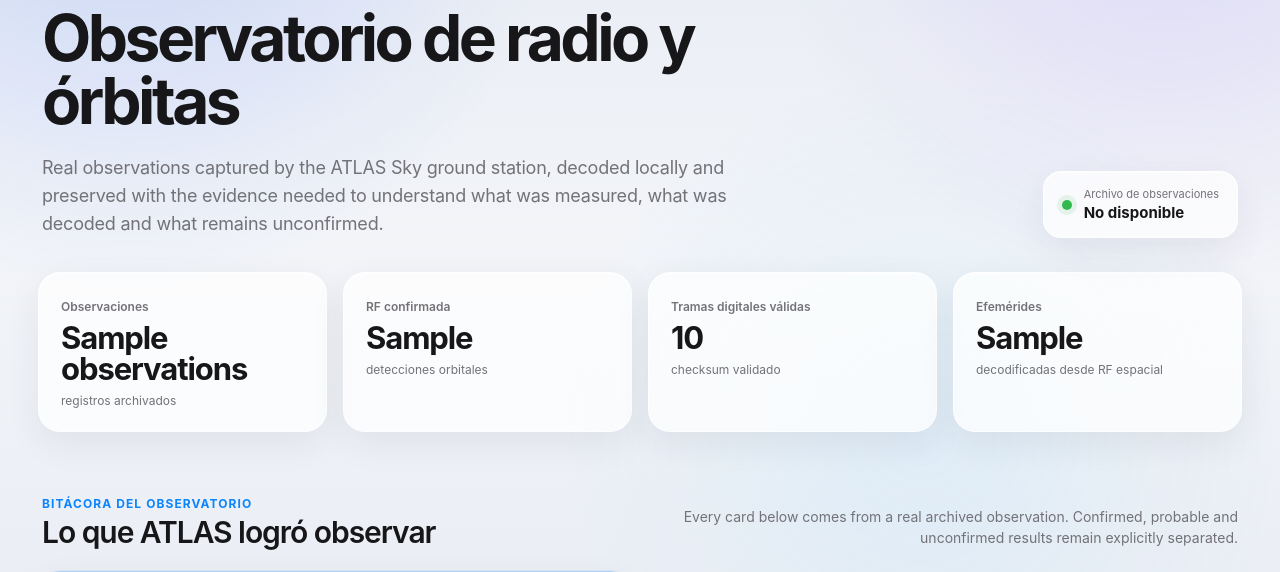
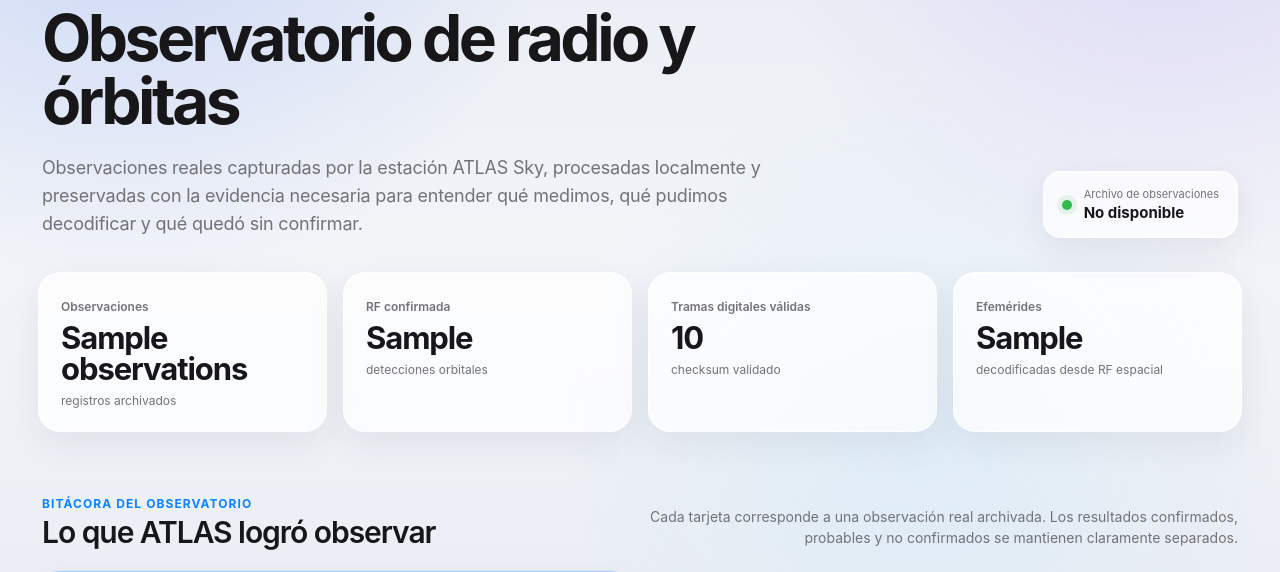
Before and after one commit to Brunor86/atlas-os, a Python web app: template src/atlas/api/templates/sky.html in a window 1280 px wide. Shown: the part 144-716 px from the top of the page. Run offline with Jinja, Linux system fonts and the light colour scheme; the template is opened without the code that fills it: most values are stand-ins (such as "Sample title", 1, 10 or a date in 2020).

Commit message:
fix(sky): complete Spanish localization

```diff
--- a/src/atlas/api/templates/sky.html
+++ b/src/atlas/api/templates/sky.html
@@ -15,10 +15,10 @@
             </h1>
 
             <p>
-                Real observations captured by the ATLAS Sky ground station,
-                decoded locally and preserved with the evidence needed to
-                understand what was measured, what was decoded and what
-                remains unconfirmed.
+                Observaciones reales capturadas por la estación ATLAS Sky,
+                procesadas localmente y preservadas con la evidencia necesaria
+                para entender qué medimos, qué pudimos decodificar y qué quedó
+                sin confirmar.
             </p>
         </div>
 
@@ -80,9 +80,9 @@
             </div>
 
             <p>
-                Every card below comes from a real archived observation.
-                Confirmed, probable and unconfirmed results remain explicitly
-                separated.
+                Cada tarjeta corresponde a una observación real archivada.
+                Los resultados confirmados, probables y no confirmados se
+                mantienen claramente separados.
             </p>
         </div>
 
@@ -378,9 +378,8 @@
             </div>
 
             <p>
-                These figures are derived from the archived IQ and decoded
-                telemetry. The captions explain what each plot is intended
-                to demonstrate.
+                Estas figuras se derivan del IQ archivado y de la telemetría
+                decodificada. Cada gráfico explica qué evidencia aporta.
             </p>
         </div>
 
@@ -420,17 +419,17 @@
 
                     {% if artifact.name == "trajectory_comparison.png" %}
                     <div class="sky-graph-note">
-                        The two trajectories are expected to look almost
-                        superimposed. The position-error plot below is the
-                        better way to see the small difference between them.
+                        Es esperable que ambas trayectorias aparezcan casi superpuestas.
+                        El gráfico de error de posición permite ver mejor la
+                        pequeña diferencia entre ambas.
                     </div>
                     {% endif %}
 
                     {% if artifact.name == "OUT-ISS-001_strict_rf.png" %}
                     <div class="sky-graph-note">
-                        A moving RF signal is considered convincing here only
-                        when the orbital Doppler model outperforms stationary
-                        and reverse-Doppler controls.
+                        Una señal RF móvil sólo se considera convincente cuando el
+                        modelo Doppler orbital supera a los controles
+                        estacionarios y al Doppler invertido.
                     </div>
                     {% endif %}
                 </figcaption>
@@ -532,9 +531,9 @@
             </div>
 
             <p>
-                A learning catalog of the spacecraft ATLAS Sky is prepared
-                to observe, why they exist and what our station can extract
-                from their radio signals.
+                Un catálogo para aprender qué objetos puede observar ATLAS Sky,
+                para qué existen y qué información puede extraer nuestra
+                estación de sus señales de radio.
             </p>
         </div>
 
@@ -602,9 +601,9 @@
             </div>
 
             <p>
-                Capability depends on the receiver, antenna, filtering and
-                signal-to-noise ratio. The status below reflects the current
-                ATLAS Sky hardware, not merely the RTL-SDR tuning range.
+                La capacidad real depende del receptor, la antena, el filtrado y
+                la relación señal/ruido. El estado mostrado refleja el hardware
+                actual de ATLAS Sky, no sólo el rango de sintonía del RTL-SDR.
             </p>
         </div>
 
@@ -657,8 +656,8 @@
         </h2>
 
         <p>
-            ATLAS Sky will populate this page automatically when
-            observation.json manifests appear in the archive.
+            ATLAS Sky poblará esta página automáticamente a medida que
+            aparezcan nuevas observaciones en el archivo.
         </p>
     </section>
 
```
